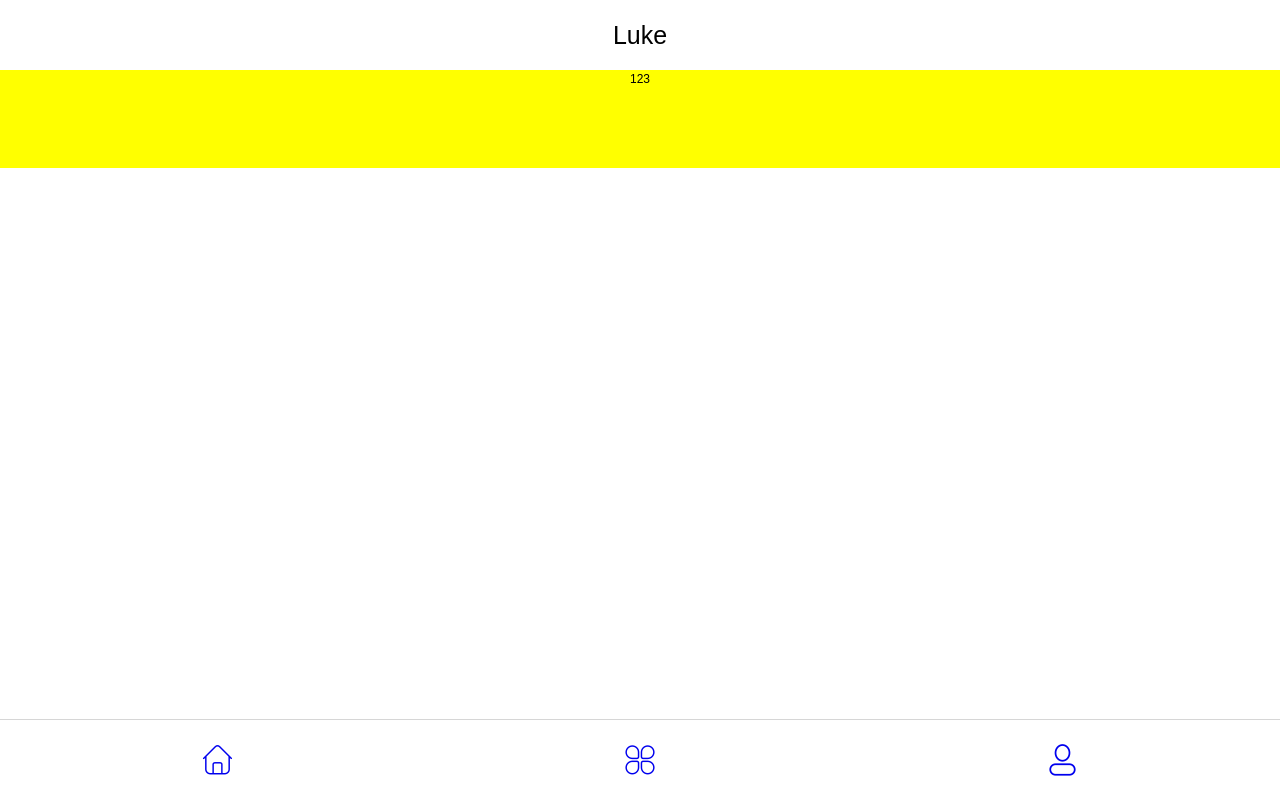
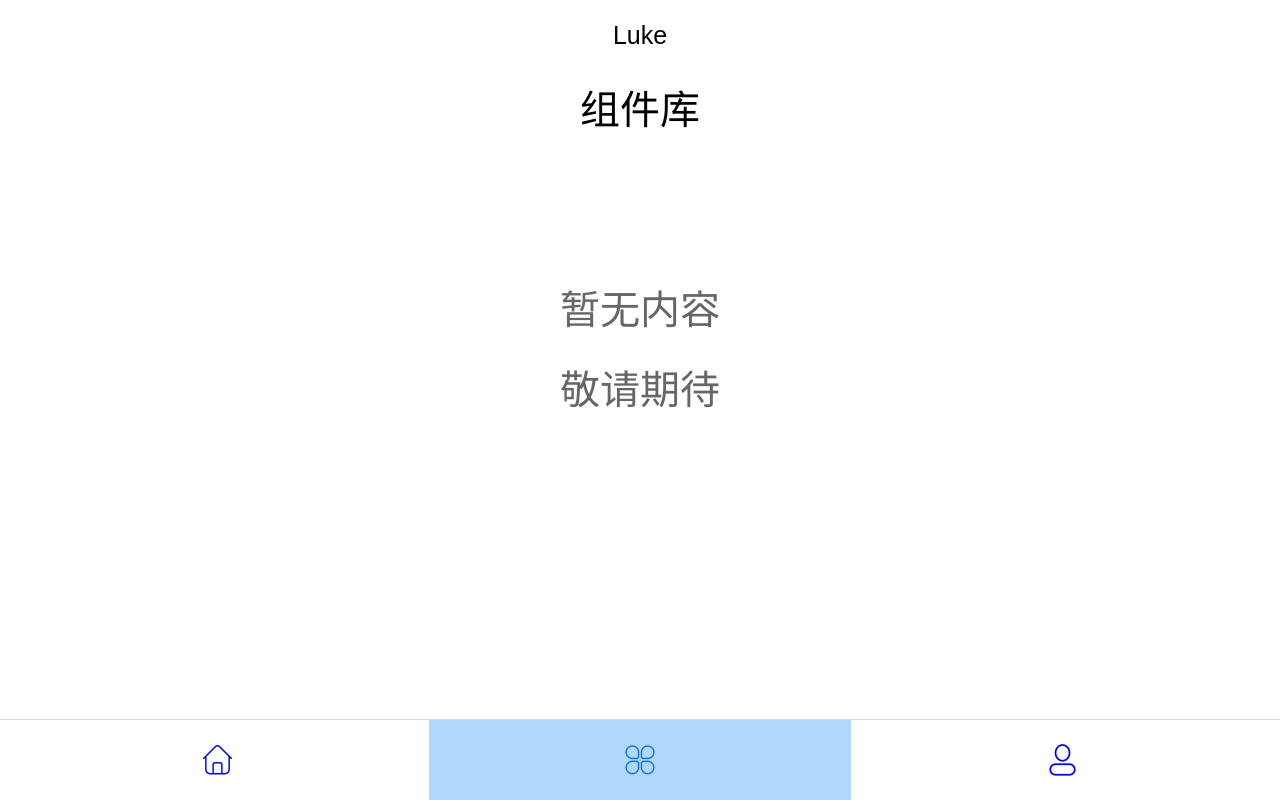
Before and after one commit to luke93h/luke-blog, a React app: page /apps in a window 1280 px wide. Built offline with nearby package versions, Linux system fonts and the light colour scheme.

Commit message:
优化首页文章

```diff
--- a/src/components/mainBox/index.css
+++ b/src/components/mainBox/index.css
@@ -5,7 +5,6 @@
     border-radius: 0.22rem;
     display: inline-block;
     box-shadow: 0px 0px 100px 10px rgba(220, 220, 220, 0) inset;
-
 }
 .main{
     position: relative;
@@ -58,6 +57,8 @@
             opacity: 1;
             transition-duration: 0.3s;
             text-align: left;
+            line-height: 0.55rem;
+            padding-bottom: 1rem;
             &.hide{
                 display: none;
                 opacity: 0;
--- a/src/components/naviItem/index.js
+++ b/src/components/naviItem/index.js
@@ -24,10 +24,11 @@ class Footer extends Component {
     render() {
         return (
             <Link
-                className = {`${styles.item} ${this.state.active?styles.active:''}`}
+                className = {`${styles.item} ${this.state.active || this.props.active ?styles.active:''}`}
                 onTouchStart = {this.onTouchStart}
                 onTouchEnd = {this.onTouchEnd}
                 to = {this.props.to}
+                onClick = {this.props.onClick}
             >
                 <div className={`iconfont ${this.props.icon}`}></div>
             </Link>
--- a/src/index.js
+++ b/src/index.js
@@ -5,13 +5,15 @@ import App from './App'
 import { createStore } from 'redux'
 import { Provider } from 'react-redux'
 import { BrowserRouter } from 'react-router-dom'
-
-const Root = () => (
-    <BrowserRouter>
-        <App/>
-    </BrowserRouter>
-)
 import reducers from './reducers'
 let store = createStore(reducers, window.__REDUX_DEVTOOLS_EXTENSION__ && window.__REDUX_DEVTOOLS_EXTENSION__())
 
-ReactDOM.render(<Provider store={store}><Root /></Provider>, document.getElementById('root'))
+const Root = () => (
+    <Provider store={store}>
+        <BrowserRouter>
+            <App/>
+        </BrowserRouter>
+    </Provider>
+)
+
+ReactDOM.render(<Root />, document.getElementById('root'))
--- a/src/routers/Articles/index.css
+++ b/src/routers/Articles/index.css
@@ -2,4 +2,15 @@
     position: absolute;
     text-align: center;
     z-index: 1;
+    padding-bottom: 1rem;
+    .title0{
+        font-size: 0.32rem;
+    }
+    .indent{
+        padding: 0 0.3rem;
+        padding-bottom: 0.3rem;
+    }
+    p{
+        margin-bottom: 0.3rem;
+    }
 }
--- a/src/routers/Articles/index.js
+++ b/src/routers/Articles/index.js
@@ -18,23 +18,22 @@ class Articles extends Component {
                         </div>
                     }
                 >
-                    <h6
+                    <div
                         style={{textAlign:'center'}}
+                        className={styles.title0}
                     >
                         遇到的问题和解决方案
-                    </h6>
-                    <div>1.首页点击项目如何全屏展示?</div>
-                    <div>全屏主要使用了fixed来实现</div>
+                    </div>
+                    <div className={styles.title1} >1.首页点击项目如何全屏展示?</div>
+                    <div className={styles.indent} >全屏主要使用了fixed来实现</div>
                     <div>2.用fixed实现全屏效果时，遇到了什么问题？</div>
-                    <div>
+                    <div className={styles.indent}>
                         fixed在移动端的问题特别多：
                         <p>
                             a.元素定位变为fixed时，会脱离文档流，为了防止后面元素顶上来，最外层的元素定位为relative，并在点击的瞬间先计算高度，并赋值，防止后面的元素顶上来
                         </p>
                         <p>
-                            b.第二层元素定位为fixed，但元素由正常文档流突变为fixed，transtion并不会生效，即不会有缓动效果，为了解决这一问题，该层容器，脱离文档流时，背景透明，top，right，bottom，left为0
-                        </p>
-                        <p>
+                            b.第二层元素定位为fixed，但元素由正常文档流突变为fixed，transtion并不会生效，即不会有缓动效果，为了解决这一问题，该层容器，脱离文档流时，背景透明，top，right，bottom，left为0。
                             第三层元素为实际内容，点击后实际看到的效果由该元素展现，再点击的瞬间，该元素的定位为绝对定位，相对于第二层元素，先计算该元素的top值和bottom值，并赋值给style，之后通过函数计算实时的位置，左右距离则通过css百分比实现缓动
                         </p>
                         <p>
@@ -47,7 +46,7 @@ class Articles extends Component {
                     <div>
                         3.路由动画
                     </div>
-                    <div>
+                    <div className={styles.indent}>
                         路由动画由react-router4和react-transtion-group2来解决，由于这两个库都比较新，百度上的解决方案都不行，甚至连这两个库的官方文档也没有跟上对方的跟新，最后是在stackoverflow上找到了解决方案，<a href="https://stackoverflow.com/questions/46001315/react-router-v4-and-react-transition-group-v2">具体请看</a>
                     </div>
                 </MainBox>
@@ -55,28 +54,21 @@ class Articles extends Component {
                     imgSrc='./images/img2.jpg'
                     title='说明'
                 >
-                    <div>123123132231413242342352344234</div>
-                    <div>123123132231413242342352344234</div>
-                    <div>123123132231413242342352344234</div>
-                    <div>123123132231413242342352344234</div>
-                    <div>123123132231413242342352344234</div>
-                    <div>123123132231413242342352344234</div>
-                    <div>123123132231413242342352344234</div>
-                    <div>123123132231413242342352344234</div>
-                    <div>123123132231413242342352344234</div>
-                    <div>123123132231413242342352344234</div>
+                    <div className={styles.title0}>关于GIT仓库源码说明</div>
+                    <p>本博客主要用于学习，欢迎各位一起学习或提供意见。</p>
+                    <p>如果有需要用于商业用途，请注明出处，谢谢~</p>
                 </MainBox>
                 <MainBox
                     imgSrc='./images/img3.jpg'
                     title='占位1'
                 >
-                    <div>占位1</div>
+                    <div>占位1，待开发</div>
                 </MainBox>
                 <MainBox
                     imgSrc='./images/img4.png'
                     title='占位2'
                 >
-                    <div>占位2</div>
+                    <div>占位2，待开发</div>
                 </MainBox>
             </div>
 
--- a/src/routers/apps/index.css
+++ b/src/routers/apps/index.css
@@ -5,5 +5,10 @@
     left: 0;
     right: 0;
     padding-bottom: 0.8rem;
-    background-color: yellow;
+    line-height: 0.8rem;
+    font-size: 0.4rem;
+    .none{
+        color: #666;
+        margin-top: 120px;
+    }
 }
--- a/src/routers/apps/index.js
+++ b/src/routers/apps/index.js
@@ -8,8 +8,17 @@ class Articles extends Component {
             <div
                 className={styles.main}
             >
-                123
+                <div className={styles.title}>
+
+                组件库
+                </div>
+                <div className={styles.none}>
+                    暂无内容
+                    <br/>
+                    敬请期待
+                </div>
             </div>
+
 
         )
     }
--- a/src/routers/footer.js
+++ b/src/routers/footer.js
@@ -1,25 +1,50 @@
 import React, { Component } from 'react'
 import styles from './footer.css'
 import NaviItem from '../components/naviItem'
+import { withRouter } from 'react-router'
 class Footer extends Component {
+    constructor(props){
+        super(props)
+        var cur = 0
+        var curPath = props.location.pathname
+        if(curPath.indexOf('apps')>=0){
+            cur = 1
+        }else if(curPath.indexOf('user')>=0){
+            cur = 2
+        }
+        this.state={
+            cur: cur
+        }
+    }
+    switch(i){
+        this.setState({
+            cur: i
+        })
+    }
     render() {
         return (
             <div className={styles.main}>
                 <NaviItem
                     icon='icon-shouye'
                     to='/'
+                    active={this.state.cur === 0}
+                    onClick={() => {this.switch(0)}}
                 />
                 <NaviItem
                     icon='icon-fenlei'
                     to='/apps'
+                    active={this.state.cur === 1}
+                    onClick={() => {this.switch(1)}}
                 />
                 <NaviItem
                     icon='icon-wode'
                     to='/user'
+                    active={this.state.cur === 2}
+                    onClick={() => {this.switch(2)}}
                 />
             </div>
         )
     }
 }
 
-export default Footer
+export default withRouter(Footer)
--- a/src/routers/main.css
+++ b/src/routers/main.css
@@ -1,6 +1,7 @@
 .main{
   position: relative;
   height: 100%;
+  padding-bottom: 0.7rem;
 }
 :global(.fade-enter) {
   left: 100%;
```
